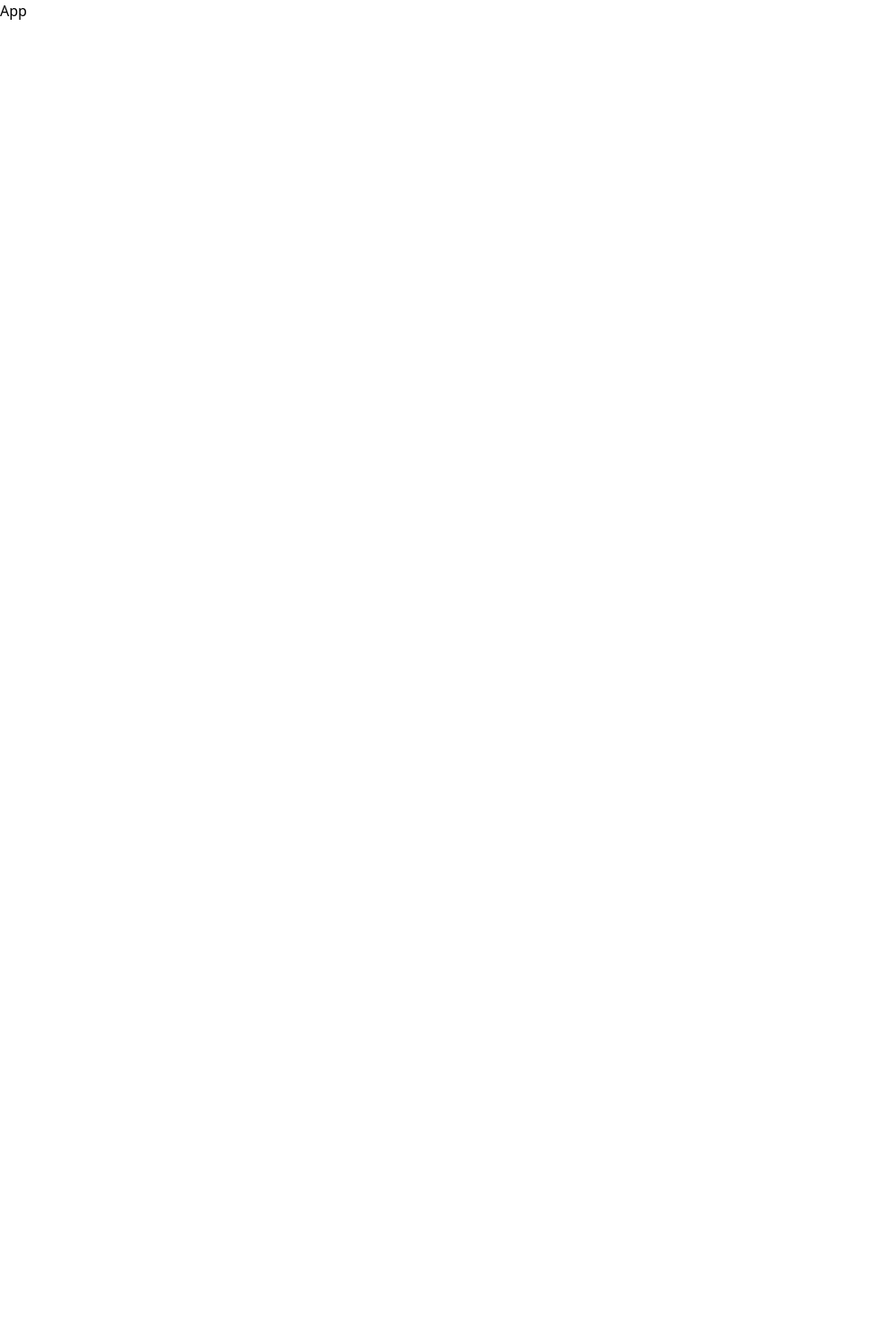
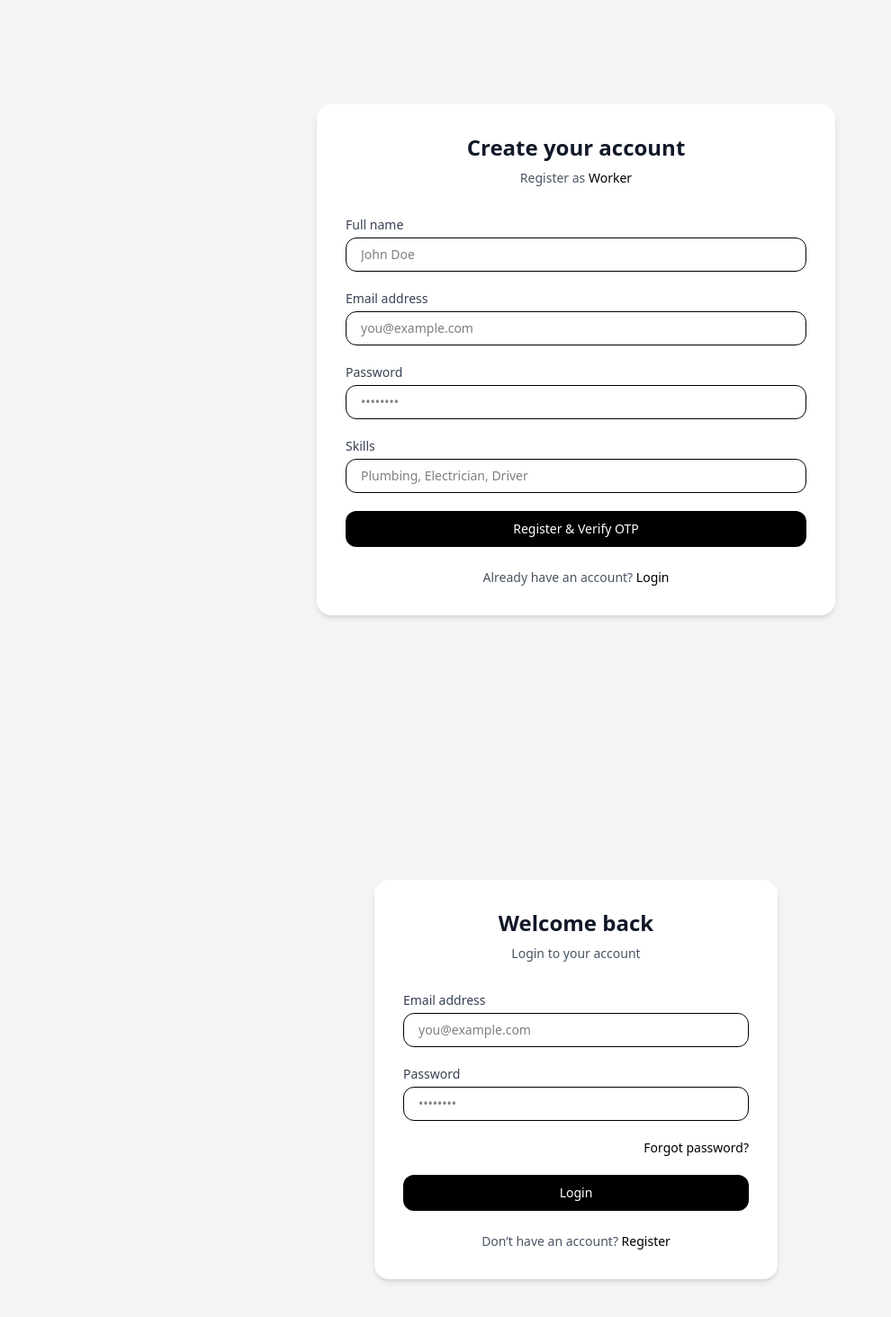
Before and after one commit to gaurav7chauhan/worker-app, a React (Vite) app in the folder client/: page / in a window 1280 px wide. Shown: the top 1464 px of the page at 90% size, without its empty margins (0-990 px from the left). Before the commit the page ends 800 px from the top, so only its background shows below. Built offline with nearby package versions, Linux system fonts and the light colour scheme.

Commit message:
feat: implement authentication flow with role selection, registration, login, and OTP verification

```diff
--- a/client/src/App.jsx
+++ b/client/src/App.jsx
@@ -1,7 +1,16 @@
 import React from "react";
+import SelectRoles from "./pages/auth/SelectRoles.jsx";
+import Register from "./pages/auth/Register";
+import VerifyOtp from "./pages/auth/VerifyOtp";
+import Login from "./pages/auth/Login";
 
 const App = () => {
-  return <div>App</div>;
+  return <div>
+    {/* <SelectRoles /> */}
+    <Register />
+    {/* <VerifyOtp /> */}
+    <Login />
+  </div>;
 };
 
 export default App;
--- a/client/src/pages/Register.jsx
+++ /dev/null
@@ -1,9 +0,0 @@
-import React from 'react'
-
-const Register = () => {
-  return (
-    <div>Register</div>
-  )
-}
-
-export default Register
--- /dev/null
+++ b/client/src/pages/auth/Login.jsx
@@ -0,0 +1,67 @@
+import React from "react";
+
+const Login = () => {
+  return (
+    <div className="min-h-screen flex items-center justify-center bg-gray-100 px-4">
+      <div className="w-full max-w-md rounded-2xl bg-white p-8 shadow-md">
+        {/* Header */}
+        <div className="mb-8 text-center">
+          <h1 className="text-2xl font-bold text-gray-900">Welcome back</h1>
+          <p className="mt-2 text-sm text-gray-600">Login to your account</p>
+        </div>
+
+        {/* Form */}
+        <form className="space-y-5">
+          {/* Email */}
+          <div>
+            <label className="block text-sm font-medium text-gray-700">
+              Email address
+            </label>
+            <input
+              type="email"
+              placeholder="you@example.com"
+              className="mt-1 w-full rounded-xl border px-4 py-2 text-sm focus:border-black focus:outline-none"
+            />
+          </div>
+
+          {/* Password */}
+          <div>
+            <label className="block text-sm font-medium text-gray-700">
+              Password
+            </label>
+            <input
+              type="password"
+              placeholder="••••••••"
+              className="mt-1 w-full rounded-xl border px-4 py-2 text-sm focus:border-black focus:outline-none"
+            />
+          </div>
+
+          {/* Forgot password */}
+          <div className="flex justify-end">
+            <span className="cursor-pointer text-sm font-medium text-black hover:underline">
+              Forgot password?
+            </span>
+          </div>
+
+          {/* Submit */}
+          <button
+            type="submit"
+            className="w-full rounded-xl bg-black py-2.5 text-sm font-medium text-white hover:bg-gray-800 transition"
+          >
+            Login
+          </button>
+        </form>
+
+        {/* Footer */}
+        <p className="mt-6 text-center text-sm text-gray-600">
+          Don’t have an account?{" "}
+          <span className="cursor-pointer font-medium text-black">
+            Register
+          </span>
+        </p>
+      </div>
+    </div>
+  );
+};
+
+export default Login;
--- /dev/null
+++ b/client/src/pages/auth/Register.jsx
@@ -0,0 +1,105 @@
+import React from "react";
+
+const Register = () => {
+  // TEMP role (later this will come from URL or global state)
+  const role = "worker"; // "employer"
+
+  return (
+    <div className="min-h-screen flex items-center justify-center bg-gray-100 px-4">
+      <div className="w-full max-w-xl rounded-2xl bg-white p-8 shadow-md">
+        {/* Header */}
+        <div className="mb-8 text-center">
+          <h1 className="text-2xl font-bold text-gray-900">
+            Create your account
+          </h1>
+          <p className="mt-2 text-sm text-gray-600">
+            Register as{" "}
+            <span className="font-medium capitalize text-black">{role}</span>
+          </p>
+        </div>
+
+        {/* Form */}
+        <form className="space-y-5">
+          {/* Full Name */}
+          <div>
+            <label className="block text-sm font-medium text-gray-700">
+              Full name
+            </label>
+            <input
+              type="text"
+              placeholder="John Doe"
+              className="mt-1 w-full rounded-xl border px-4 py-2 text-sm focus:border-black focus:outline-none"
+            />
+          </div>
+
+          {/* Email */}
+          <div>
+            <label className="block text-sm font-medium text-gray-700">
+              Email address
+            </label>
+            <input
+              type="email"
+              placeholder="you@example.com"
+              className="mt-1 w-full rounded-xl border px-4 py-2 text-sm focus:border-black focus:outline-none"
+            />
+          </div>
+
+          {/* Password */}
+          <div>
+            <label className="block text-sm font-medium text-gray-700">
+              Password
+            </label>
+            <input
+              type="password"
+              placeholder="••••••••"
+              className="mt-1 w-full rounded-xl border px-4 py-2 text-sm focus:border-black focus:outline-none"
+            />
+          </div>
+
+          {/* Role-specific fields */}
+          {role === "worker" && (
+            <div>
+              <label className="block text-sm font-medium text-gray-700">
+                Skills
+              </label>
+              <input
+                type="text"
+                placeholder="Plumbing, Electrician, Driver"
+                className="mt-1 w-full rounded-xl border px-4 py-2 text-sm focus:border-black focus:outline-none"
+              />
+            </div>
+          )}
+
+          {role === "employer" && (
+            <div>
+              <label className="block text-sm font-medium text-gray-700">
+                Company name
+              </label>
+              <input
+                type="text"
+                placeholder="Acme Pvt Ltd"
+                className="mt-1 w-full rounded-xl border px-4 py-2 text-sm focus:border-black focus:outline-none"
+              />
+            </div>
+          )}
+
+          {/* Submit */}
+          <button
+            type="submit"
+            className="w-full rounded-xl bg-black py-2.5 text-sm font-medium text-white hover:bg-gray-800 transition"
+          >
+            Register & Verify OTP
+          </button>
+        </form>
+
+        {/* Footer */}
+        <p className="mt-6 text-center text-sm text-gray-600">
+          Already have an account?{" "}
+          <span className="cursor-pointer font-medium text-black">Login</span>
+        </p>
+      </div>
+    </div>
+  );
+};
+
+export default Register;
--- /dev/null
+++ b/client/src/pages/auth/SelectRoles.jsx
@@ -0,0 +1,52 @@
+import React from "react";
+
+const SelectRoles = () => {
+  return (
+    <div className="min-h-screen flex items-center justify-center bg-gray-100 px-4">
+      <div className="w-full max-w-4xl">
+        {/* Heading */}
+        <div className="text-center mb-10">
+          <h1 className="text-3xl font-bold text-gray-900">Choose Your Role</h1>
+          <p className="text-gray-600 mt-2">
+            Select how you want to use the platform
+          </p>
+        </div>
+
+        {/* Role Cards */}
+        <div className="grid grid-cols-1 md:grid-cols-2 gap-6">
+          {/* Employer Card */}
+          <div className="cursor-pointer rounded-2xl border bg-white p-6 shadow-sm hover:shadow-md transition">
+            <h2 className="text-xl font-semibold text-gray-800">Employer</h2>
+            <p className="mt-2 text-gray-600 text-sm">
+              Post jobs, hire workers, and manage applications.
+            </p>
+
+            <button
+              type="button"
+              className="mt-6 w-full rounded-xl bg-black px-4 py-2 text-white font-medium hover:bg-gray-800 transition"
+            >
+              Continue as Employer
+            </button>
+          </div>
+
+          {/* Worker Card */}
+          <div className="cursor-pointer rounded-2xl border bg-white p-6 shadow-sm hover:shadow-md transition">
+            <h2 className="text-xl font-semibold text-gray-800">Worker</h2>
+            <p className="mt-2 text-gray-600 text-sm">
+              Find jobs, apply easily, and get hired faster.
+            </p>
+
+            <button
+              type="button"
+              className="mt-6 w-full rounded-xl bg-black px-4 py-2 text-white font-medium hover:bg-gray-800 transition"
+            >
+              Continue as Worker
+            </button>
+          </div>
+        </div>
+      </div>
+    </div>
+  );
+};
+
+export default SelectRoles;
--- /dev/null
+++ b/client/src/pages/auth/VerifyOtp.jsx
@@ -0,0 +1,49 @@
+import React from "react";
+
+const VerifyOtp = () => {
+  return (
+    <div className="min-h-screen flex items-center justify-center bg-gray-100 px-4">
+      <div className="w-full max-w-md rounded-2xl bg-white p-8 shadow-md">
+        {/* Header */}
+        <div className="mb-6 text-center">
+          <h1 className="text-2xl font-bold text-gray-900">
+            Verify your email
+          </h1>
+          <p className="mt-2 text-sm text-gray-600">
+            Enter the 6-digit code sent to your email
+          </p>
+        </div>
+
+        {/* OTP Inputs */}
+        <div className="flex justify-between gap-2 mb-6">
+          {[...Array(6)].map((_, i) => (
+            <input
+              key={i}
+              type="text"
+              maxLength="1"
+              className="h-12 w-12 rounded-xl border text-center text-lg font-semibold focus:border-black focus:outline-none"
+            />
+          ))}
+        </div>
+
+        {/* Verify Button */}
+        <button
+          type="button"
+          className="w-full rounded-xl bg-black py-2.5 text-sm font-medium text-white hover:bg-gray-800 transition"
+        >
+          Verify OTP
+        </button>
+
+        {/* Resend */}
+        <p className="mt-6 text-center text-sm text-gray-600">
+          Didn’t receive the code?{" "}
+          <span className="cursor-pointer font-medium text-black">
+            Resend OTP
+          </span>
+        </p>
+      </div>
+    </div>
+  );
+};
+
+export default VerifyOtp;
```
Also changed, not shown: client/src/components/auth/OtpInput.jsx (added), client/src/components/auth/RegisterForm.jsx (added), client/src/components/auth/RoleCard.jsx (added).
